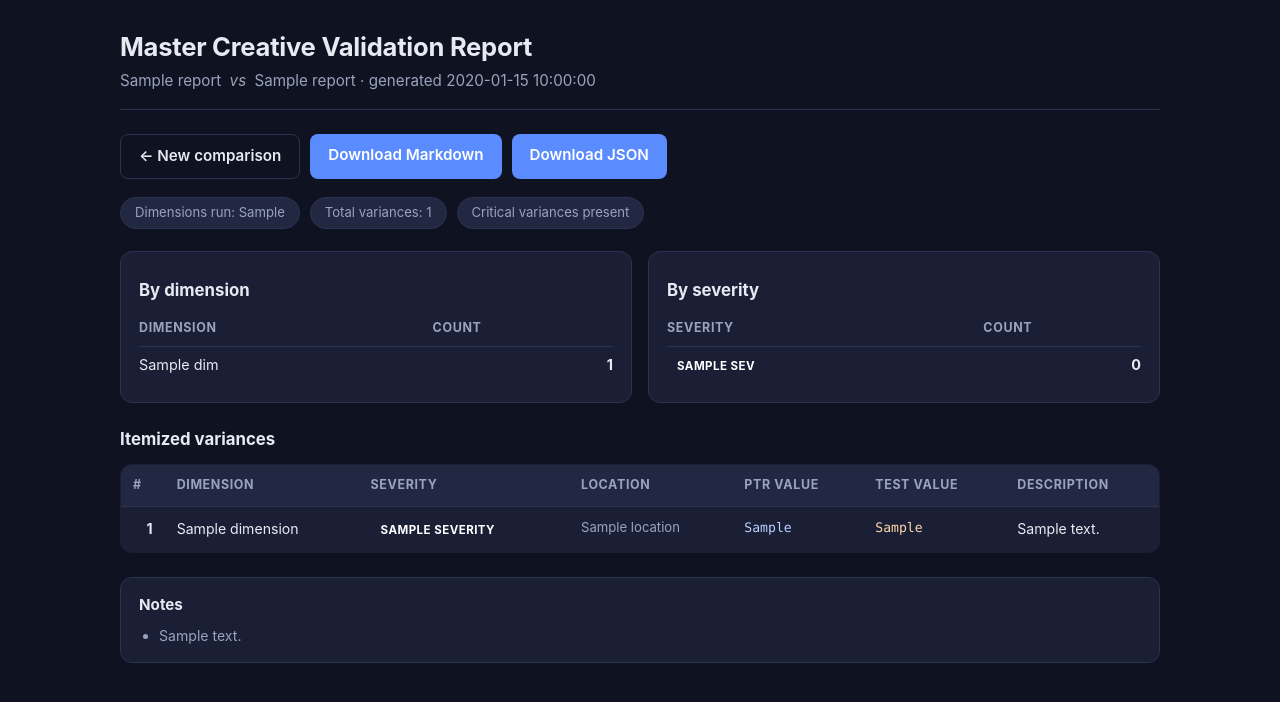
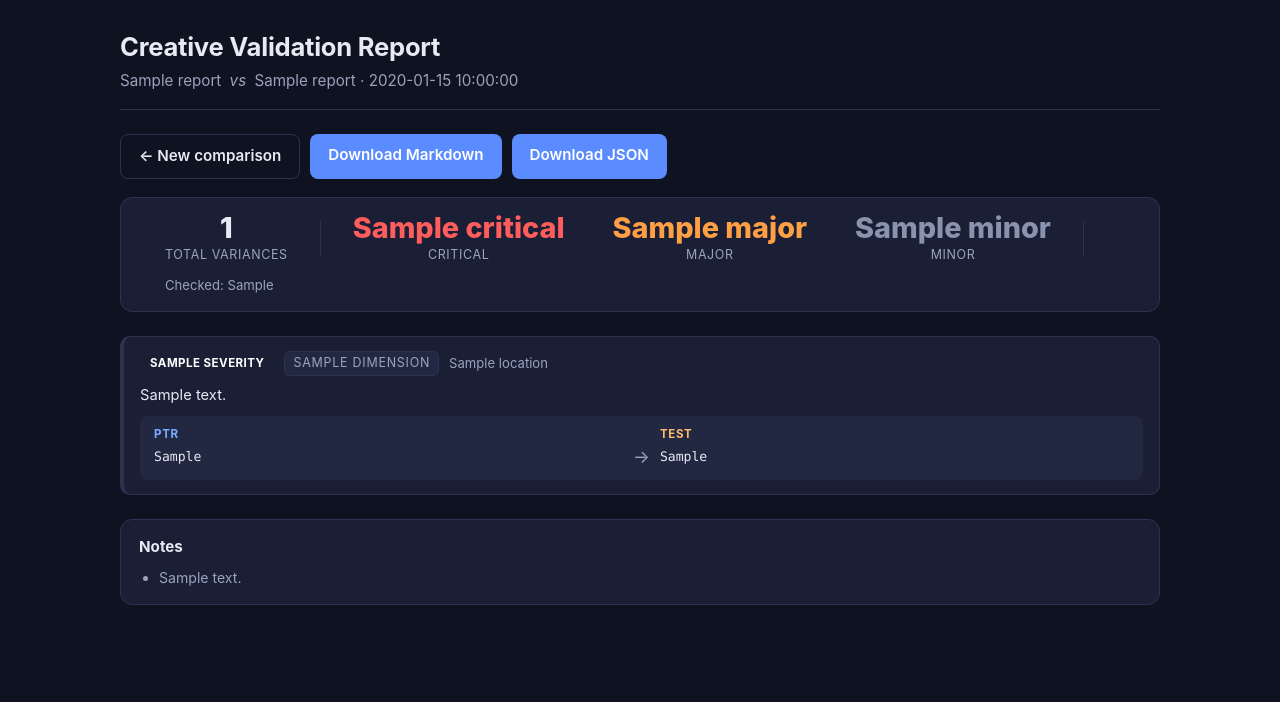
Before and after one commit to PrathameshGenAI/creative-compare-agent, a Flask app: template webapp/templates/report.html in a window 1280 px wide. Shown: the top 702 px of the page. Run offline with Flask 3, Linux system fonts and the light colour scheme; the template is opened without the code that fills it: most values are stand-ins (such as "Sample title", 1, 10 or a date in 2020); some libraries are stand-ins or nearby versions.

Commit message:
redesign report: replace dense table with readable variance cards

```diff
--- a/webapp/static/style.css
+++ b/webapp/static/style.css
@@ -308,3 +308,132 @@ table.variances tr:last-child td { border-bottom: none; }
   margin: 8px 0 12px;
   font-size: 1.05rem;
 }
+
+/* ---- Summary bar ---- */
+.summary-bar {
+  display: flex;
+  align-items: center;
+  gap: 0;
+  background: var(--panel);
+  border: 1px solid var(--border);
+  border-radius: 12px;
+  padding: 16px 24px;
+  margin-bottom: 24px;
+  flex-wrap: wrap;
+  gap: 8px;
+}
+.sbar-item {
+  display: flex;
+  flex-direction: column;
+  align-items: center;
+  padding: 0 20px;
+}
+.sbar-sep {
+  width: 1px;
+  height: 36px;
+  background: var(--border);
+  margin: 0 4px;
+}
+.sbar-num {
+  font-size: 1.8rem;
+  font-weight: 800;
+  line-height: 1;
+}
+.sbar-label {
+  font-size: 0.78rem;
+  color: var(--muted);
+  margin-top: 3px;
+  text-transform: uppercase;
+  letter-spacing: 0.05em;
+}
+.dim-label {
+  font-size: 0.82rem;
+  text-transform: none;
+  letter-spacing: 0;
+}
+.sev-critical { color: var(--critical); }
+.sev-major    { color: var(--major); }
+.sev-minor    { color: var(--minor); }
+
+/* ---- Variance cards ---- */
+.variance-list {
+  display: flex;
+  flex-direction: column;
+  gap: 10px;
+}
+
+.vcard {
+  background: var(--panel);
+  border: 1px solid var(--border);
+  border-left: 4px solid var(--border);
+  border-radius: 10px;
+  padding: 14px 16px;
+}
+.vcard.sev-border-critical { border-left-color: var(--critical); }
+.vcard.sev-border-major    { border-left-color: var(--major); }
+.vcard.sev-border-minor    { border-left-color: var(--minor); }
+
+.vcard-head {
+  display: flex;
+  align-items: center;
+  gap: 10px;
+  margin-bottom: 8px;
+  flex-wrap: wrap;
+}
+.vcard-dim {
+  font-size: 0.78rem;
+  text-transform: uppercase;
+  letter-spacing: 0.06em;
+  color: var(--muted);
+  background: var(--panel-2);
+  border: 1px solid var(--border);
+  border-radius: 6px;
+  padding: 2px 8px;
+}
+.vcard-loc {
+  font-size: 0.82rem;
+  color: var(--muted);
+}
+.vcard-desc {
+  margin: 0 0 10px;
+  font-size: 0.92rem;
+  color: var(--text);
+  line-height: 1.5;
+}
+
+.vcard-diff {
+  display: flex;
+  align-items: flex-start;
+  gap: 10px;
+  background: var(--panel-2);
+  border-radius: 8px;
+  padding: 10px 14px;
+  flex-wrap: wrap;
+}
+.diff-side {
+  display: flex;
+  flex-direction: column;
+  flex: 1;
+  min-width: 120px;
+}
+.diff-label {
+  font-size: 0.72rem;
+  text-transform: uppercase;
+  letter-spacing: 0.06em;
+  margin-bottom: 4px;
+  font-weight: 700;
+}
+.diff-side.ptr .diff-label  { color: #7aaeff; }
+.diff-side.test .diff-label { color: #ffb86c; }
+.diff-val {
+  font-family: "SF Mono", "Roboto Mono", Menlo, Consolas, monospace;
+  font-size: 0.82rem;
+  word-break: break-word;
+  color: var(--text);
+}
+.diff-arrow {
+  font-size: 1.1rem;
+  color: var(--muted);
+  padding-top: 18px;
+  flex-shrink: 0;
+}
--- a/webapp/templates/report.html
+++ b/webapp/templates/report.html
@@ -3,14 +3,14 @@
 <head>
   <meta charset="utf-8">
   <meta name="viewport" content="width=device-width, initial-scale=1">
-  <title>Master Creative Validation Report</title>
+  <title>Creative Validation Report</title>
   <link rel="stylesheet" href="{{ url_for('static', filename='style.css') }}">
 </head>
 <body>
   <div class="wrap">
     <header class="site">
-      <h1>Master Creative Validation Report</h1>
-      <p>{{ report.ptr_label }} <span class="vs">vs</span> {{ report.test_label }} · generated {{ report.generated_at }}</p>
+      <h1>Creative Validation Report</h1>
+      <p>{{ report.ptr_label }} <span class="vs">vs</span> {{ report.test_label }} &middot; {{ report.generated_at }}</p>
     </header>
 
     <div class="toolbar">
@@ -19,72 +19,60 @@
       <a class="btn" href="{{ url_for('download', token=token, fmt='json') }}">Download JSON</a>
     </div>
 
-    <div class="meta-row">
-      <span class="pill">Dimensions run: {{ report.dimensions_run|join(', ') if report.dimensions_run else 'none' }}</span>
-      <span class="pill">Total variances: {{ report.total_variances }}</span>
-      <span class="pill">{{ 'No critical variances' if passed else 'Critical variances present' }}</span>
-    </div>
-
-    <div class="summaries">
-      <div class="card">
-        <h3 class="section-title">By dimension</h3>
-        <table class="summary">
-          <thead><tr><th>Dimension</th><th class="num">Count</th></tr></thead>
-          <tbody>
-            {% for dim, count in by_dimension.items() %}
-            <tr><td>{{ dim.capitalize() }}</td><td class="num">{{ count }}</td></tr>
-            {% endfor %}
-          </tbody>
-        </table>
+    <!-- Summary bar -->
+    <div class="summary-bar">
+      <div class="sbar-item">
+        <span class="sbar-num">{{ report.total_variances }}</span>
+        <span class="sbar-label">Total variances</span>
       </div>
-      <div class="card">
-        <h3 class="section-title">By severity</h3>
-        <table class="summary">
-          <thead><tr><th>Severity</th><th class="num">Count</th></tr></thead>
-          <tbody>
-            {% for sev in severity_order %}
-            <tr>
-              <td><span class="badge {{ sev }}">{{ sev.capitalize() }}</span></td>
-              <td class="num">{{ by_severity.get(sev, 0) }}</td>
-            </tr>
-            {% endfor %}
-          </tbody>
-        </table>
+      <div class="sbar-sep"></div>
+      <div class="sbar-item">
+        <span class="sbar-num sev-critical">{{ by_severity.get('critical', 0) }}</span>
+        <span class="sbar-label">Critical</span>
+      </div>
+      <div class="sbar-item">
+        <span class="sbar-num sev-major">{{ by_severity.get('major', 0) }}</span>
+        <span class="sbar-label">Major</span>
+      </div>
+      <div class="sbar-item">
+        <span class="sbar-num sev-minor">{{ by_severity.get('minor', 0) }}</span>
+        <span class="sbar-label">Minor</span>
+      </div>
+      <div class="sbar-sep"></div>
+      <div class="sbar-item">
+        <span class="sbar-label dim-label">Checked: {{ report.dimensions_run|join(', ') if report.dimensions_run else 'none' }}</span>
       </div>
     </div>
 
-    <h2 class="section-title">Itemized variances</h2>
+    <!-- Variance cards -->
     {% if variances %}
-    <div class="table-scroll">
-      <table class="variances">
-        <thead>
-          <tr>
-            <th class="num">#</th>
-            <th>Dimension</th>
-            <th>Severity</th>
-            <th>Location</th>
-            <th>PTR value</th>
-            <th>Test value</th>
-            <th>Description</th>
-          </tr>
-        </thead>
-        <tbody>
-          {% for v in variances %}
-          <tr>
-            <td class="num">{{ loop.index }}</td>
-            <td>{{ v.dimension.capitalize() }}</td>
-            <td><span class="badge {{ v.severity }}">{{ v.severity.capitalize() }}</span></td>
-            <td class="loc">{{ v.location }}</td>
-            <td class="val ptr">{{ v.ptr_value if v.ptr_value not in (None, '') else '—' }}</td>
-            <td class="val test">{{ v.test_value if v.test_value not in (None, '') else '—' }}</td>
-            <td class="desc">{{ v.description }}</td>
-          </tr>
-          {% endfor %}
-        </tbody>
-      </table>
+    <div class="variance-list">
+      {% for v in variances %}
+      <div class="vcard sev-border-{{ v.severity }}">
+        <div class="vcard-head">
+          <span class="badge {{ v.severity }}">{{ v.severity }}</span>
+          <span class="vcard-dim">{{ v.dimension }}</span>
+          <span class="vcard-loc">{{ v.location }}</span>
+        </div>
+        <p class="vcard-desc">{{ v.description }}</p>
+        {% if v.ptr_value or v.test_value %}
+        <div class="vcard-diff">
+          <div class="diff-side ptr">
+            <span class="diff-label">PTR</span>
+            <span class="diff-val">{{ v.ptr_value if v.ptr_value not in (None, '') else '—' }}</span>
+          </div>
+          <div class="diff-arrow">→</div>
+          <div class="diff-side test">
+            <span class="diff-label">Test</span>
+            <span class="diff-val">{{ v.test_value if v.test_value not in (None, '') else '—' }}</span>
+          </div>
+        </div>
+        {% endif %}
+      </div>
+      {% endfor %}
     </div>
     {% else %}
-    <div class="empty-state">No variances detected — the creatives match exactly. 🎉</div>
+    <div class="empty-state">No variances — the creatives match exactly. ✓</div>
     {% endif %}
 
     {% if report.notes %}
```
